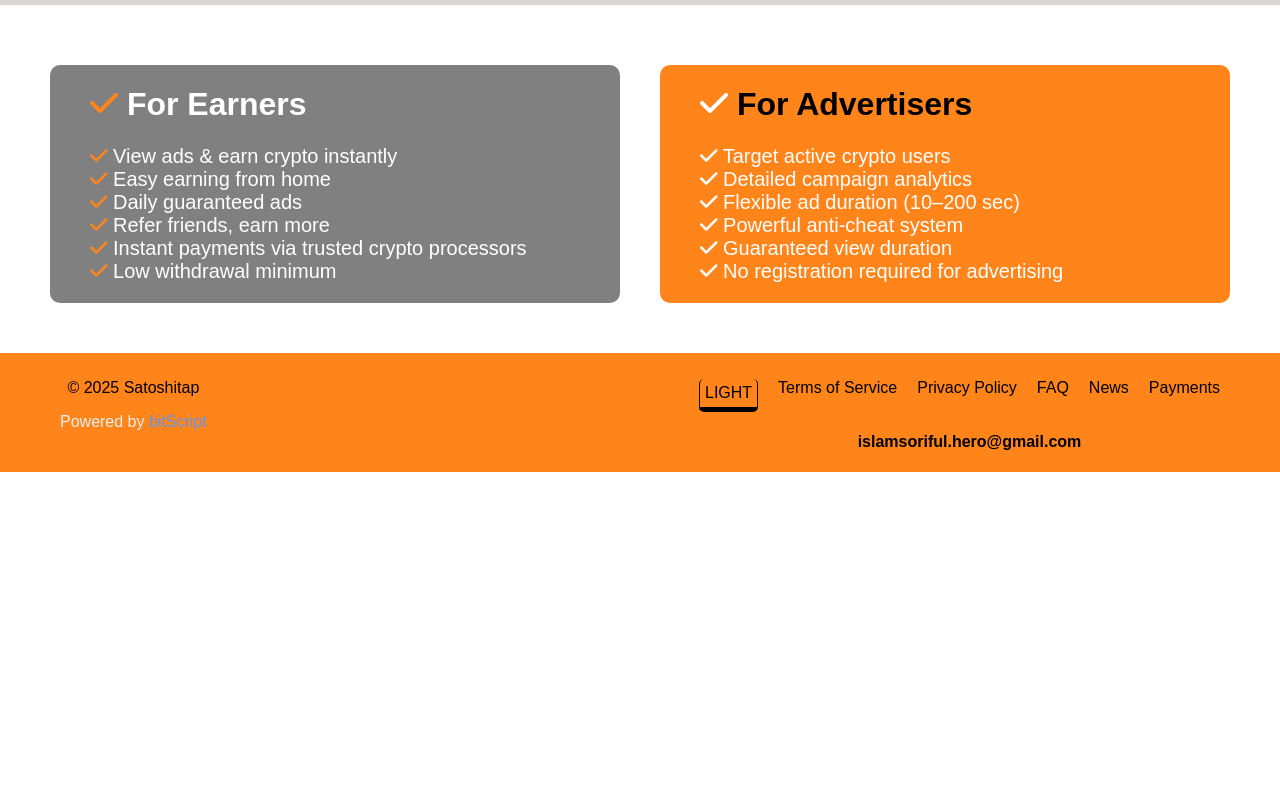
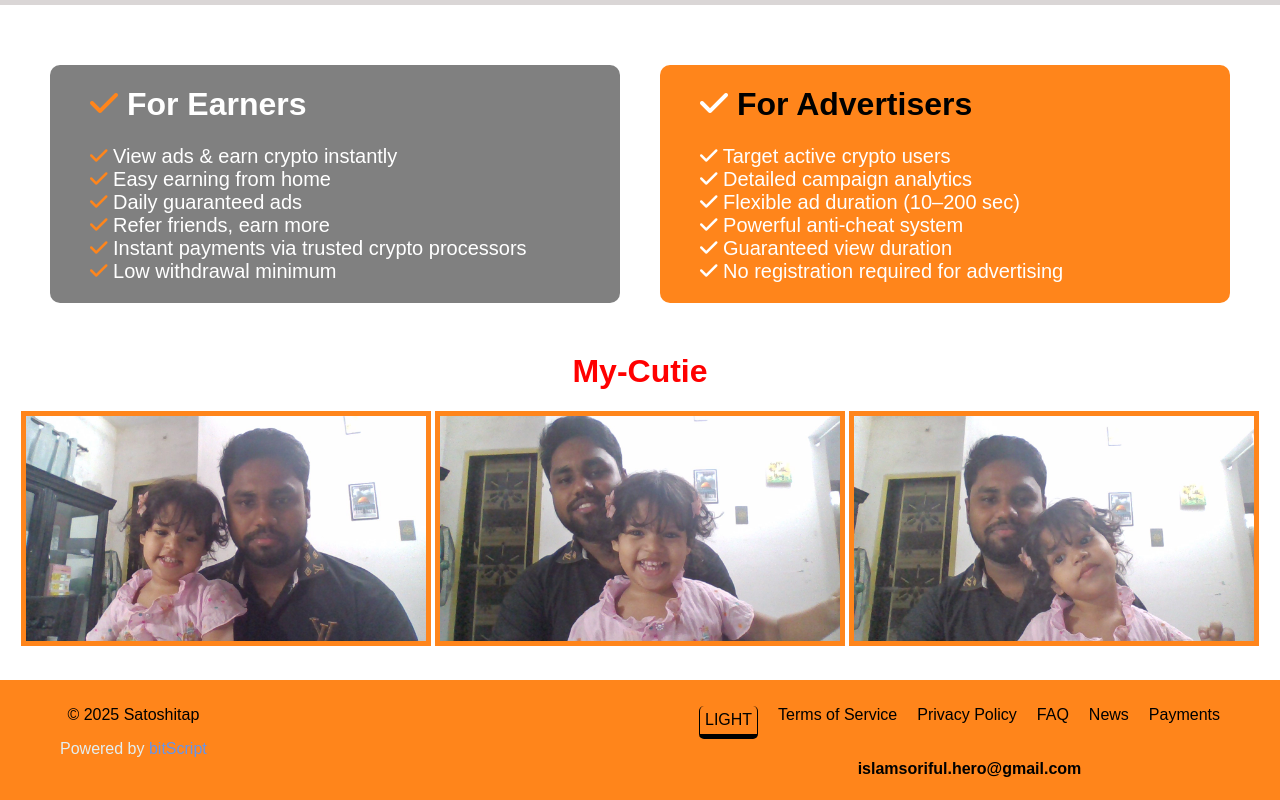
Before and after one commit to islamSorifulhero/satoshi, a plain HTML site: page index.html in a window 1280 px wide. Shown: the part 729-1529 px from the top of the page. Before the commit the page ends 1201 px from the top, so only its background shows below. Drawn offline with Linux system fonts and the light colour scheme.

Commit message:
added img my cutie

```diff
--- a/index.html
+++ b/index.html
@@ -8,6 +8,7 @@
    <link rel="stylesheet"
     href="https://cdnjs.cloudflare.com/ajax/libs/font-awesome/6.5.0/css/all.min.css"integrity="sha512-..."crossorigin="anonymous"referrerpolicy="no-referrer"
   />
+  <link rel="shortcut icon" href="728x90.gif" type="image/x-icon">
 </head>
 <body>
   <section>
@@ -78,6 +79,12 @@
       </ul>
     </div>
   </div>
+  <h1 style="text-align: center; color: red;">My-Cutie</h1>
+  <div class="mycutie">
+    <img src="my cutie 2.jpg" alt="">
+    <img src="my cutie 1.jpg" alt="">
+    <img src="my cutie.jpg" alt="">
+  </div>
   <footer>
     <div>
       <p>© 2025 Satoshitap</p>
--- a/style.css
+++ b/style.css
@@ -1,4 +1,5 @@
 body{
+    /* box-sizing: border-box; */
     margin: 0;
     padding: 0;
     font-family: sans-serif;
@@ -173,3 +174,20 @@ footer div ul .tab{
 footer div ul .tab:hover{
     border: none;
 }
+
+.mycutie img{
+    border: 5px solid #ff851b;
+    display: inline;
+    margin: auto;
+    width: 400px;
+    justify-content: space-between;
+    margin-bottom: 30px;
+}
+
+
+/* fon device */
+@media screen and (max-width: 480px){
+    section header{
+        flex-direction: column;
+    }
+}
```
Also changed, not shown: my cutie 1.jpg (added), my cutie 2.jpg (added), my cutie.jpg (added).
